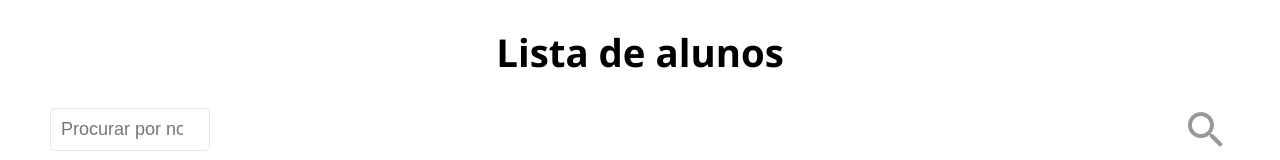
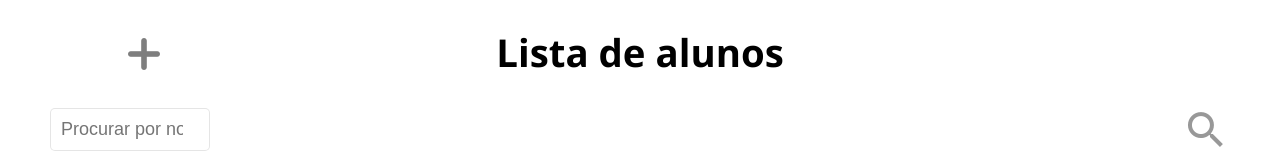
Before and after one commit to howjack/DevInHouse-ExercicioReact-SGA, a React (Create React App) app in the folder web-app/: page / in a window 1280 px wide. Shown: the top 160 px of the page. Built offline with nearby package versions, Linux system fonts and the light colour scheme.

Commit message:
ícones de mais e seta para mudar Page

```diff
--- a/web-app/src/components/Header/index.jsx
+++ b/web-app/src/components/Header/index.jsx
@@ -1,14 +1,19 @@
-import React from 'react'
+import React from "react";
+import ArrowImg from "../../Assets/arrow.png";
+import AddImg from "../../Assets/plus.png";
 
-class Header extends React.Component{
-
-    render(){
-        return (
-        <header className="header">
-            <h1>{this.props.title}</h1>
-        </header>
-        )
-    }
+class Header extends React.Component {
+	render() {
+		return (
+			<header className="header">
+				<div className="transitionBtn" onClick={this.props.onTransition}>
+					{this.props.title === "Lista de alunos" && <img src={AddImg} alt="asd" />}
+                    {this.props.title === "Cadastramento" && <img src={ArrowImg} alt="asd" id="arrow"/>}
+				</div>
+				<h1>{this.props.title}</h1>
+			</header>
+		);
+	}
 }
 
 export default Header;
```
